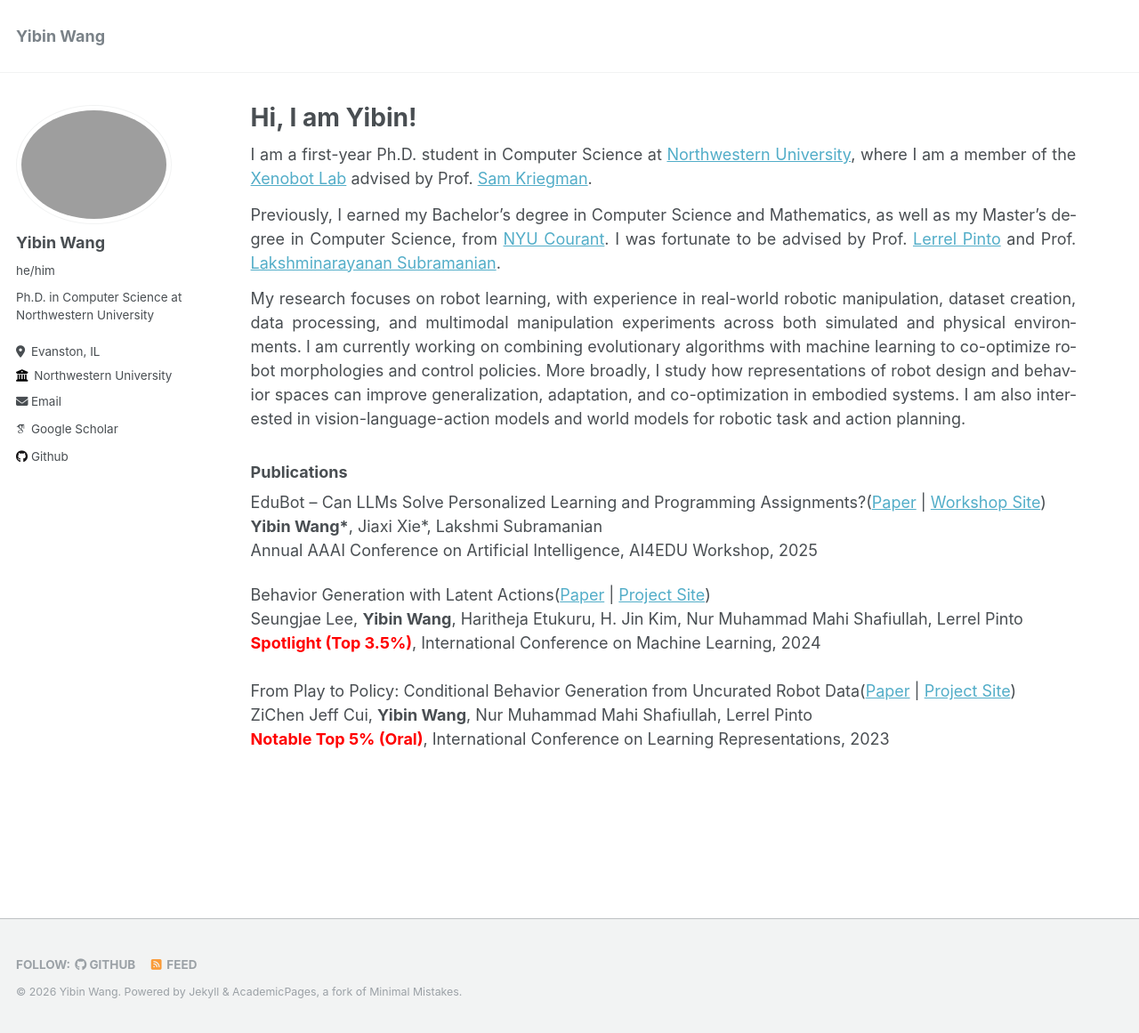
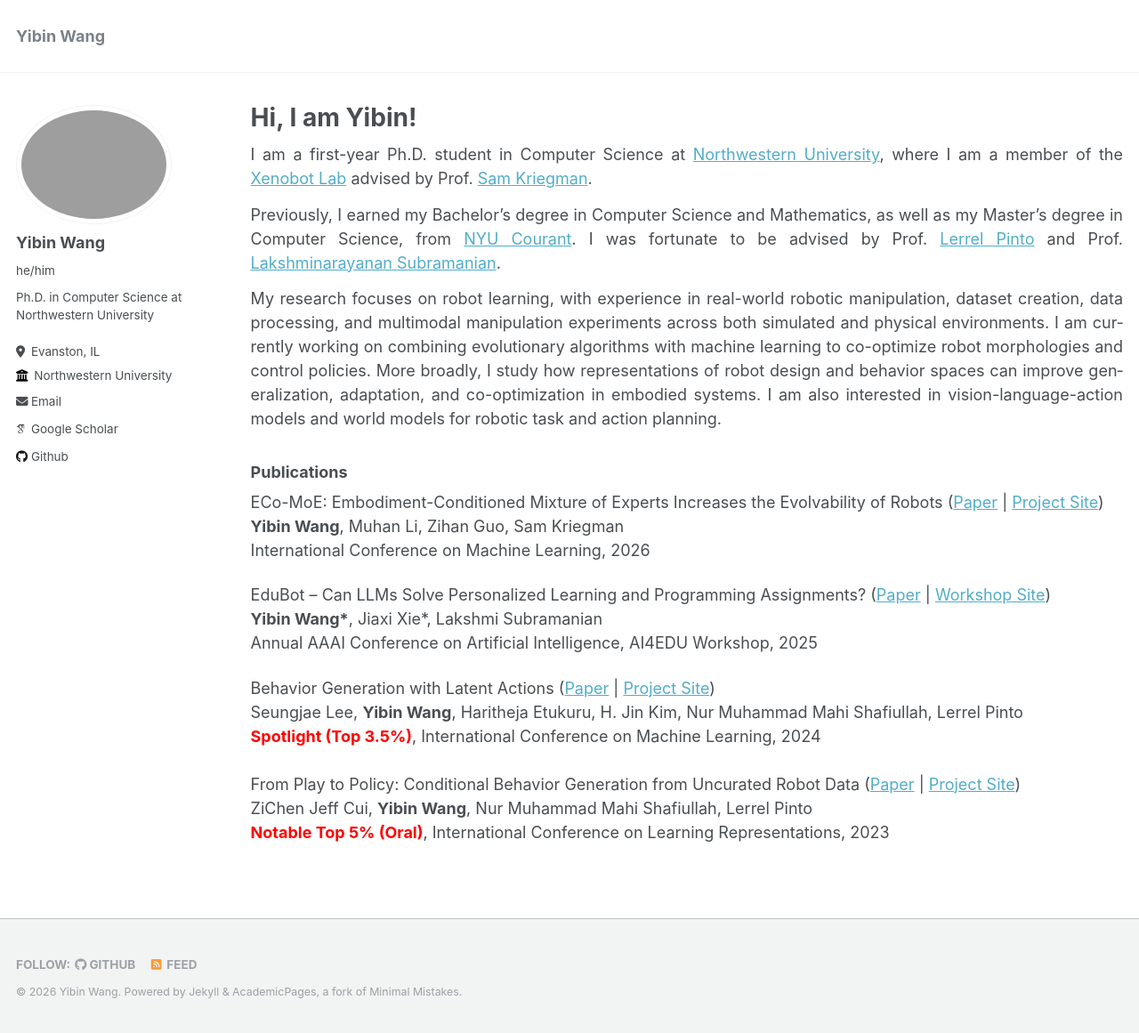
Before and after one commit to WYB929/WYB929.github.io, a Jekyll site: the page built from _pages/about.md, in a window 1280 px wide and 1161 px high. Shown: the whole window at 89% size. Built offline with Jekyll 4.4.1, drawn with Linux system fonts in a browser that asks for light colours; some web fonts are replaced.

Commit message:
add ICML 2026 publication

```diff
--- a/_pages/about.md
+++ b/_pages/about.md
@@ -19,14 +19,18 @@ My research focuses on robot learning, with experience in real-world robotic man
 <!-- My CV could be found [here](https://wyb929.github.io/files/CV_Yibin_Wang.pdf). -->
 
 ### Publications
-EduBot – Can LLMs Solve Personalized Learning and Programming Assignments?([Paper](https://arxiv.org/abs/2504.17824) | [Workshop Site](https://ai4ed.cc/workshops/aaai2025)) <br>
+ECo-MoE: Embodiment-Conditioned Mixture of Experts Increases the Evolvability of Robots ([Paper](https://arxiv.org/abs/2605.24225) | [Project Site](https://eco-moe.github.io)) <br>
+**Yibin Wang**, Muhan Li, Zihan Guo, Sam Kriegman<br>
+International Conference on Machine Learning, 2026
+
+EduBot – Can LLMs Solve Personalized Learning and Programming Assignments? ([Paper](https://arxiv.org/abs/2504.17824) | [Workshop Site](https://ai4ed.cc/workshops/aaai2025)) <br>
 **Yibin Wang\***, Jiaxi Xie\*, Lakshmi Subramanian<br>
 Annual AAAI Conference on Artificial Intelligence, AI4EDU Workshop, 2025
 
-Behavior Generation with Latent Actions([Paper](https://arxiv.org/abs/2403.03181) | [Project Site](https://sjlee.cc/vq-bet/)) <br>
+Behavior Generation with Latent Actions ([Paper](https://arxiv.org/abs/2403.03181) | [Project Site](https://sjlee.cc/vq-bet/)) <br>
 Seungjae Lee, **Yibin Wang**, Haritheja Etukuru, H. Jin Kim, Nur Muhammad Mahi Shafiullah, Lerrel Pinto<br>
 <span style="color:red">**Spotlight (Top 3.5%)**</span>, International Conference on Machine Learning, 2024 <br>
 <br>
-From Play to Policy: Conditional Behavior Generation from Uncurated Robot Data([Paper](https://arxiv.org/abs/2210.10047) | [Project Site](https://play-to-policy.github.io)) <br>
+From Play to Policy: Conditional Behavior Generation from Uncurated Robot Data ([Paper](https://arxiv.org/abs/2210.10047) | [Project Site](https://play-to-policy.github.io)) <br>
 ZiChen Jeff Cui, **Yibin Wang**, Nur Muhammad Mahi Shafiullah, Lerrel Pinto <br>
 <span style="color:red">**Notable Top 5% (Oral)**</span>, International Conference on Learning Representations, 2023
--- a/_sass/_page.scss
+++ b/_sass/_page.scss
@@ -20,7 +20,6 @@
   @include breakpoint($large) {
     @include span(10 of 12 last);
     @include prefix(0.5 of 12);
-    @include suffix(0.5 of 12);
   }
 
   .page__inner-wrap {
```
